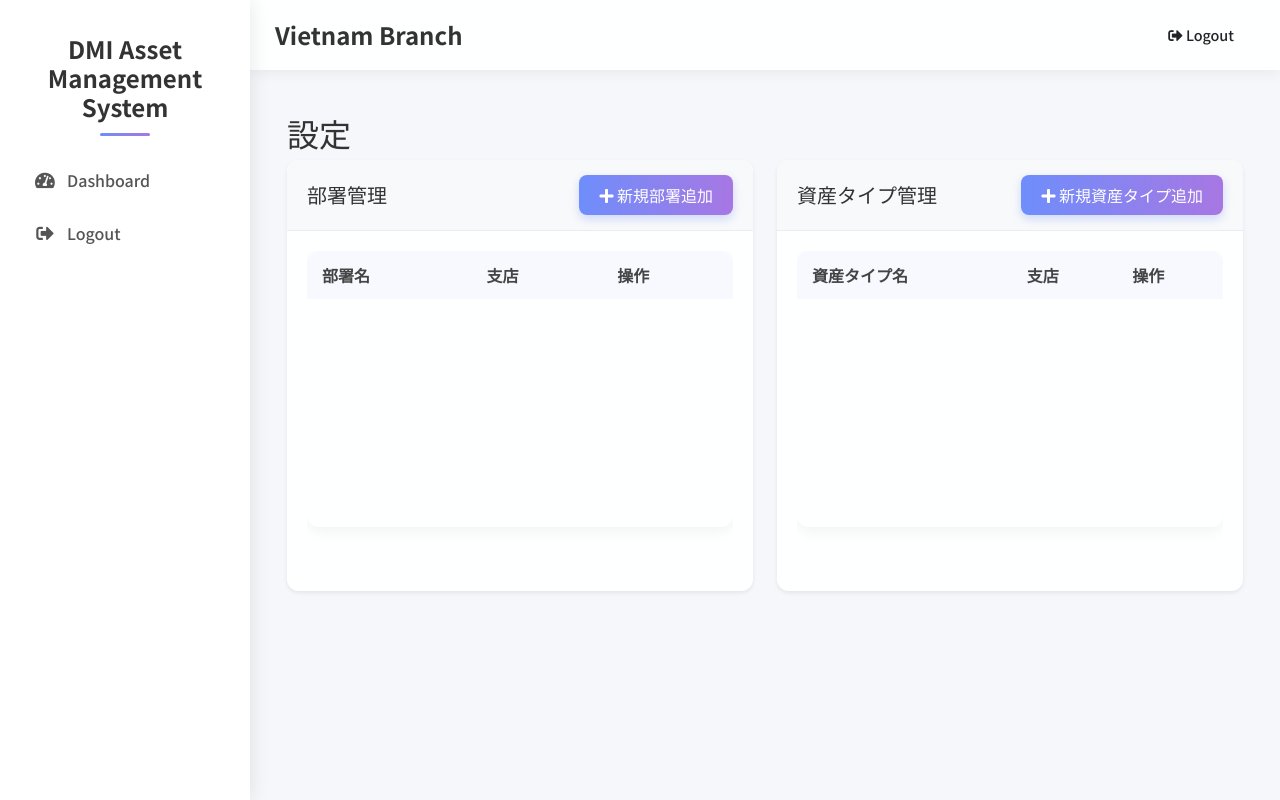
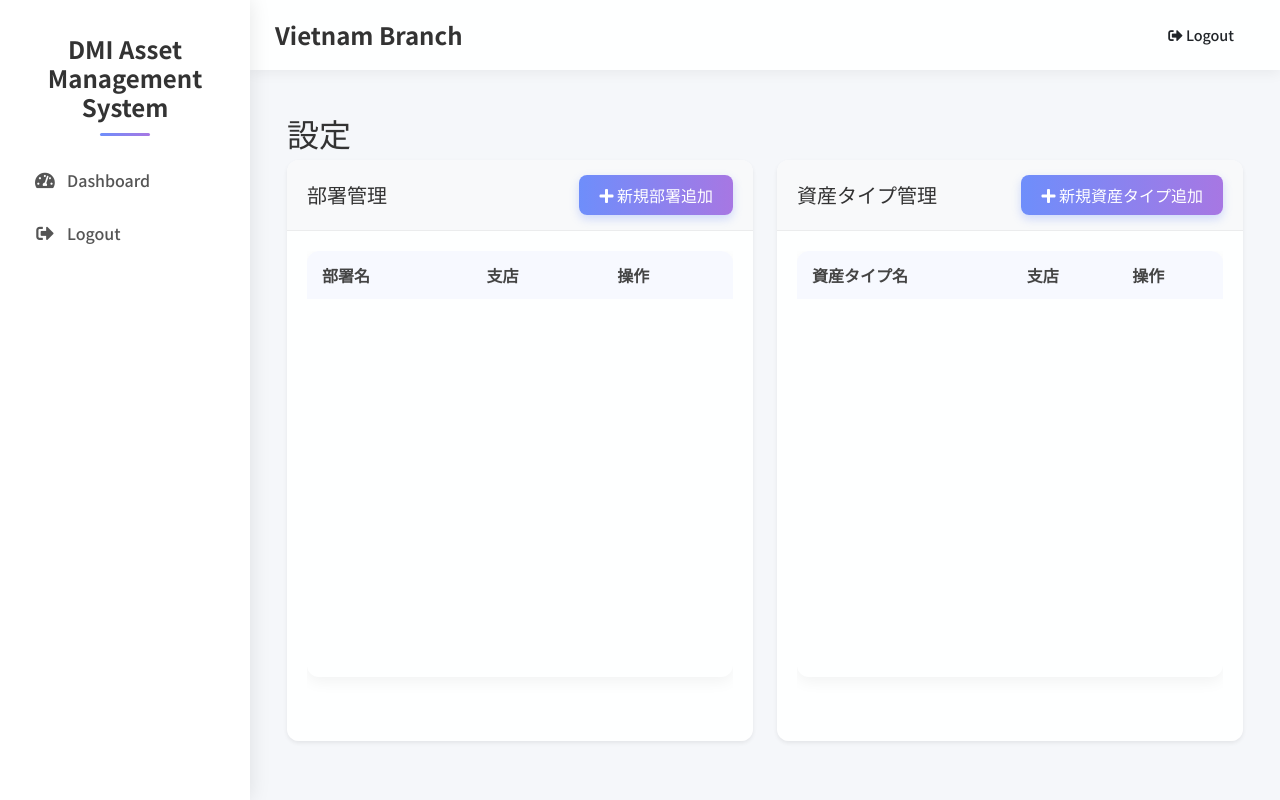
Before and after one commit to ncdathwb/asset-management-system-dmi, a Python web app: template templates/settings.html in a window 1280 px wide. Run offline with Jinja, Linux system fonts and the light colour scheme; the template is opened without the code that fills it, so the values that code supplies are empty; some libraries are stand-ins or nearby versions.

Commit message:
Increase min-height of table container to 450px for better pagination alignment

```diff
--- a/templates/settings.html
+++ b/templates/settings.html
@@ -126,8 +126,8 @@
 
 /* Custom pagination styles */
 .settings-table-container {
-    min-height: 300px;
-    height: 300px;
+    min-height: 450px;
+    height: 450px;
     display: flex;
     flex-direction: column;
     justify-content: flex-start;
```
